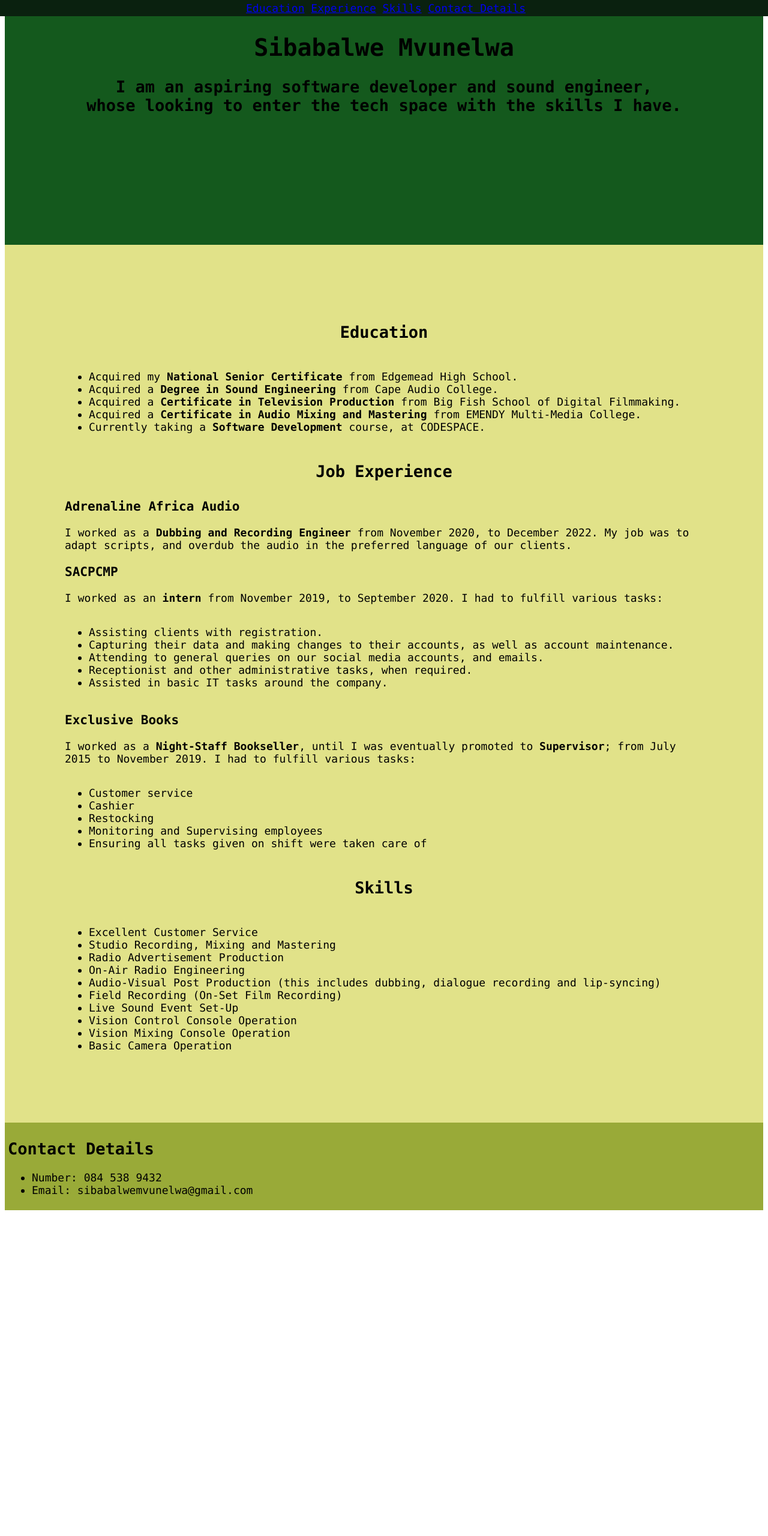
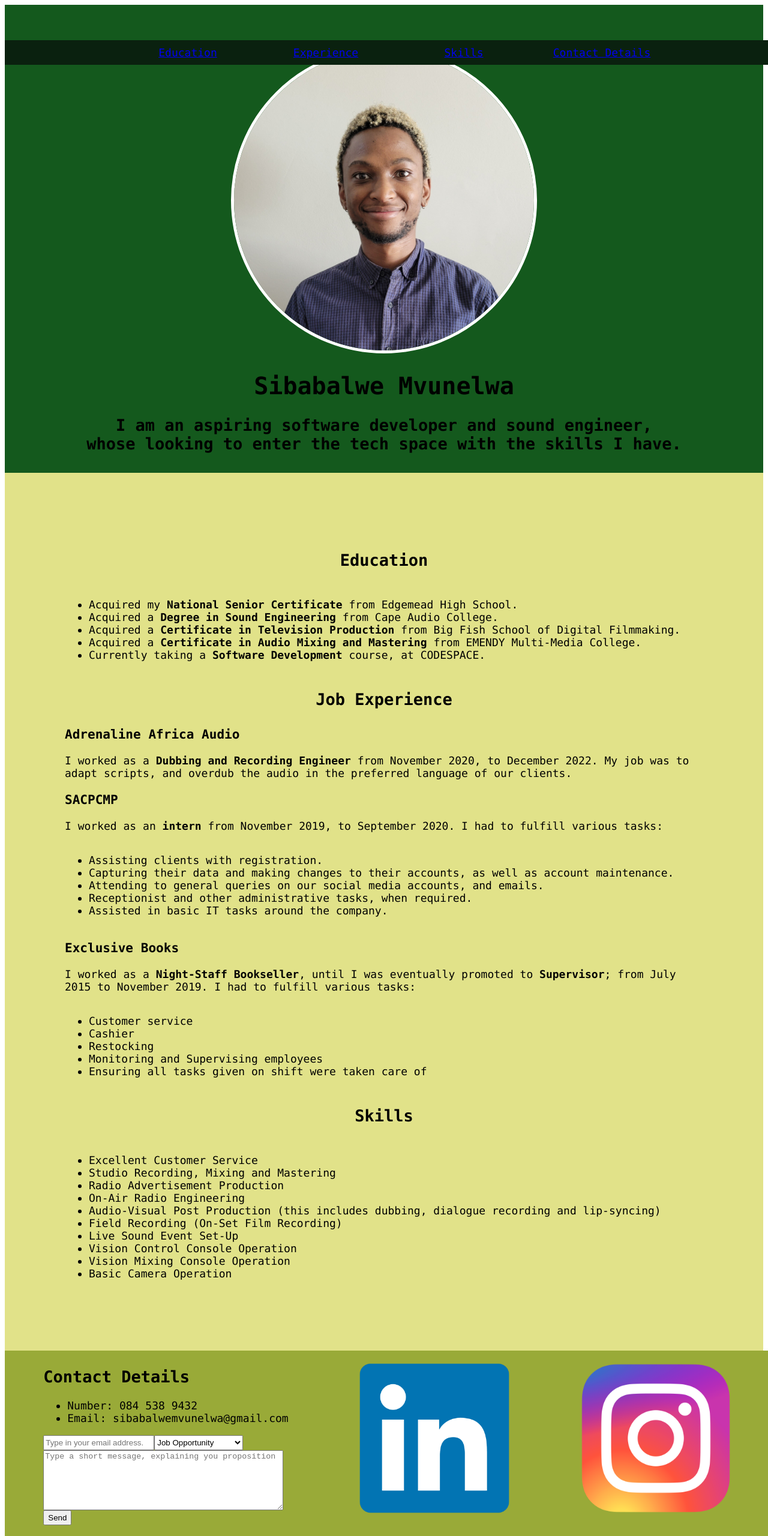
Before and after one commit to SibabalweMvunelwa/digital-resume, a plain HTML site: page index.html in a window 1280 px wide. Shown: the top 2560 px of the page at 60% size. Before the commit the page ends 2025 px from the top, so only its background shows below. Drawn offline with Linux system fonts and the light colour scheme.

Commit message:
Project Commit: Added styling, No media queries

```diff
--- a/CSS/stylesheet.css
+++ b/CSS/stylesheet.css
@@ -1,17 +1,30 @@
 body {
     font-family: monaco, "Times New Roman", monospace;
     font-size: large;
+    max-width: 100%;
 }
-.navigation {
-    background-color: #0A210F;
+
+#pic {
+    margin-left: center;
+    margin-right: center;
+    border-radius: 50%;
+    border: 5px solid white;
+    margin-top: 30px;
+}
+
+.grid ul {
+    list-style: none;
     color: white;
     position: fixed;
-    top: 0px;
-    left: 0px;
-    border-radius: 0;
+    background-color: #0A210F;
+    padding: 10px;
     width: 100%;
-    z-index: 1;
-    padding: 3px;
+    display: grid;
+    grid-template-columns: repeat(4, 200px);
+    gap: 30px;
+    justify-content: center;
+    justify-items: center;
+
 }
 
 #name {
@@ -19,12 +32,15 @@ body {
 }
 
 header {
-    height: 400px;
+    height: 750px;
     background-color: #14591D;
     text-align: center;
     align-items: center;
     justify-content: center;
+    align-content: center;
     margin: 0px;
+    width: 100%;
+    padding-top: 30px;
 }
 
 article {
@@ -49,4 +65,67 @@ footer {
     background-color: #99AA38;
     margin: 0px;
     padding: 5px;
+    width: 100%;
+    height: 300px;
+    display: flex;
+    justify-content: space-around;
+    align-items: center;
+    align-content: space-between;
+    flex-direction: row;
+    flex-wrap: wrap;
 }
+
+.contact {
+    margin-bottom: 0px;
+    padding: 0px;
+    height: 150px;
+    width: 150px;
+    position: relative;
+    right: 0px;
+}
+
+.form {
+    margin-bottom: 0px;
+    padding: 0px;
+    height: 150px;
+    width: 400px;
+    position: relative;
+    right: 0px;
+    display: flex;
+    flex-wrap: wrap;
+    align-items: left;
+}
+
+.flex2 {
+    display: flex;
+}
+
+/* Navigation Attempts
+
+.navigation {
+    background-color: #0A210F;
+    overflow: hidden;
+}
+
+.navigation a {
+    float: left;
+    color: #f2f2f2;
+    text-align: center;
+    padding: 14px 16px;
+    text-decoration: none;
+    font-size: 17px;
+  }
+
+
+    .nav {
+        color: white !important;
+    position: fixed;
+    top: 0px;
+    left: 0px;
+    border-radius: 0;
+    width: 100%;
+    z-index: 1;
+    padding: 3px;
+    }
+
+    */
--- a/index.html
+++ b/index.html
@@ -2,7 +2,7 @@
 <html lang="en">
 
 <head>
-    <title>FT02301_GroupB_SibabalweMvunelwa_PF1</title>
+    <title>FT02301_GroupB_SibabalweMvunelwa_digital-resume</title>
     <link rel="stylesheet" type="text/css" href="css/stylesheet.css">
     <meta name="viewport" content="width=device-width, initial-scale=1.0">
     </linkrel>
@@ -12,19 +12,19 @@
 
  <header>
 
-  <div class="navigation">
-    <nav name="Sibabalwe Mvunelwa">
-     <a href="#education">Education</a>
-     <a href="#experience">Experience</a>
-     <a href="#skills">Skills</a>
-     <a href="#contact">Contact Details</a>
-    </nav>
+  <div class="grid">
+    <ul>
+     <li><a href="#education">Education</a></li>
+     <li><a href="#experience">Experience</a></li>
+     <li><a href="#skills">Skills</a></li>
+     <li><a href="#contact">Contact Details</a></li>
+    </ul>
   </div>
 
-    <picture id="portrait">
-        <source>
-        <source>
-        <img src="">
+    <picture>
+        <source media="(max-width=400px)" srcset="/images/portrait_Medium.jpg">
+        <source media="(max-width=320px)" srcset="/images/portrait_Small.jpg">
+        <img src="images/portrait.jpg" alt="Portrait" id="pic" width="500" height="500">
     </picture>
 
   <h1 id="name">Sibabalwe Mvunelwa</h1>
@@ -100,13 +100,54 @@
 
 
  <footer>
-  <div class="Contact">
+
+  <!-- flex1 start -->
+
+  <div class="flex1">
+   <div class="Contact">
     <h2 id="contact">Contact Details</h2>
     <ul>
       <li>Number: 084 538 9432</li>
       <li>Email: sibabalwemvunelwa@gmail.com</li>
     </ul>
+   </div>
+
+
+   <div class="form">
+    <form action="https://formsubmit.co/el/xowuzi" method="POST"></form>
+    <input type="email" name="email" id="email" placeholder="Type in your email address." required>
+    <select name="subject" id="subject" required>
+        <option value="job-opportunity">Job Opportunity</option>
+        <option value="learn-opportunity">Learning Opportunity</option>
+        <option value="teach-opportunity">Teaching Opportunity</option>
+    </select>
+
+    <textarea name="Context" cols="50" rows="6" placeholder="Type a short message, explaining you proposition"></textarea>
+
+    <input class="submit" type="submit" value="Send">
+   </div>
   </div>
+
+   <!-- flex1 End -->
+
+   <!-- flex2 Start -->
+
+   <div class="flex2">
+    <a href="https://www.linkedin.com/in/sibabalwe-mvunelwa-951369267" target="_blank"><img src="images/LinkedIn_logo.png" alt="LinkedIn Logo" width="250" height="250"></a>
+   </div>
+
+   <!-- flex2 End -->
+
+   <!-- flex3 Start -->
+
+   <div class="flex3">
+      <a href="https://www.instagram.com/siba.b.goode/" target="_blank"><img src="images/Instagram_logo.png" alt="Instagram Logo" width="250" height="250"></a>
+     </div>
+
+     <!-- flex3 End -->
+
+  </div>
+
  </footer>
 
 
```
Also changed, not shown: images/Instagram_logo.png (added), images/LinkedIn_logo.png (added), images/portrait.jpg (added), images/portrait_Medium.jpg (added), images/portrait_Small.jpg (added), 1 other file.
